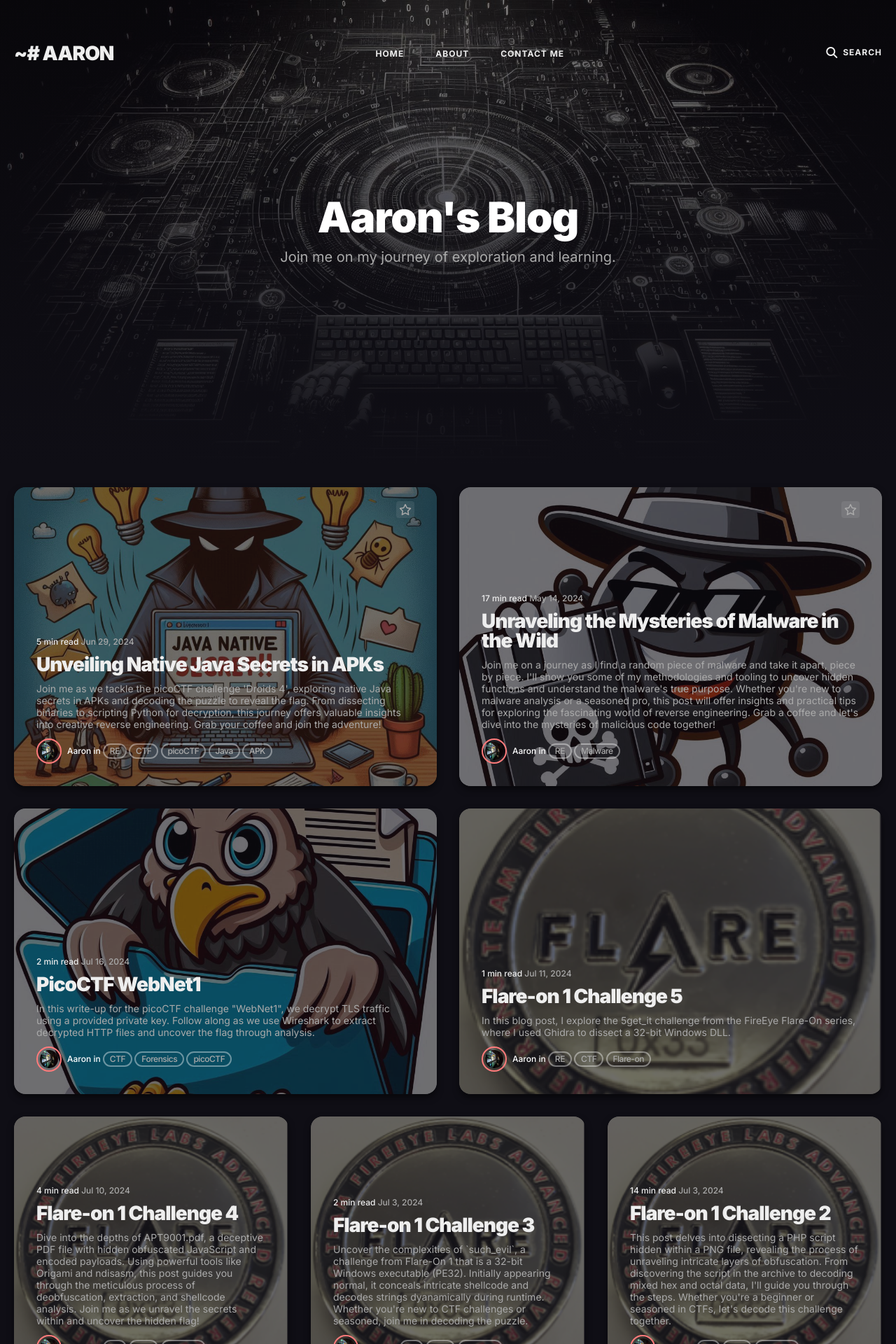
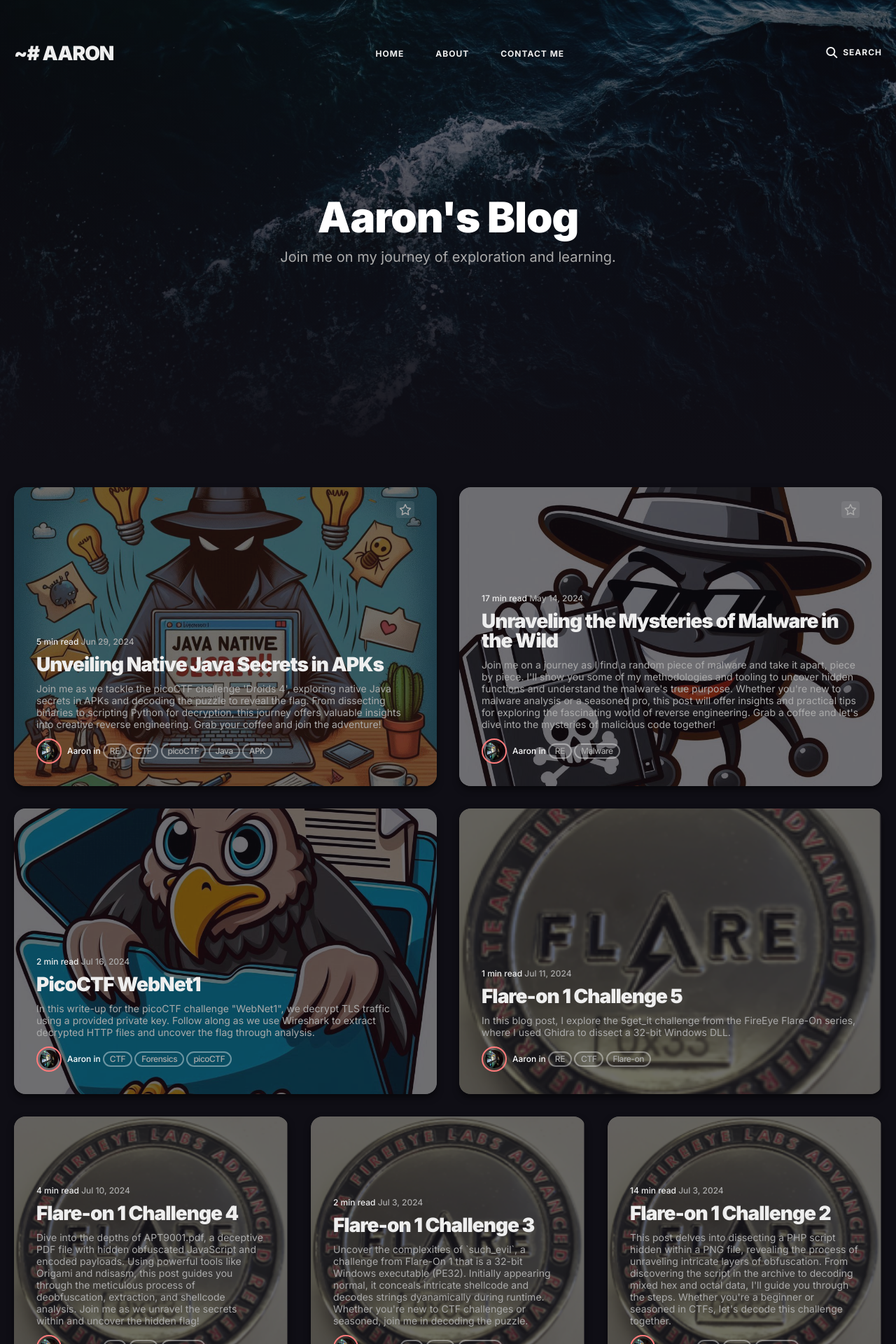
Before and after one commit to BinaryBobcat/BinaryBobcat.github.io, a Jekyll site: the page built from index.html, in a window 1280 px wide. Shown: the top 1920 px of the page at 70% size. Built offline with Jekyll 4.4.1, drawn with Linux system fonts in a browser that asks for light colours; the list of posts is cut into pages by our own code.

Commit message:
background

```diff
--- a/_data/settings.yml
+++ b/_data/settings.yml
@@ -29,7 +29,7 @@
 hero:
   title: Aaron's Blog
   description: Join me on my journey of exploration and learning.
-  image: '/images/binary-background.jpeg'
+  image: '/images/01.jpg'
 
 
 #-------------------------------
```
